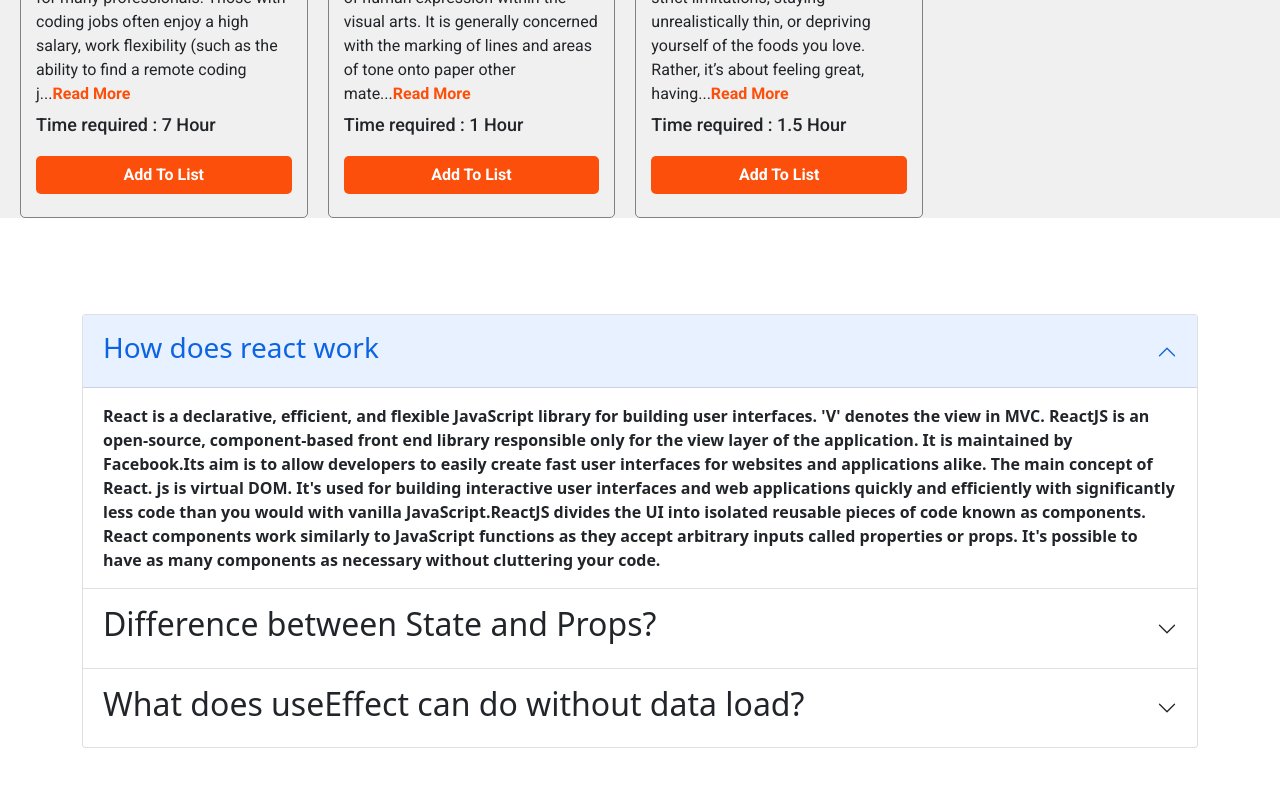
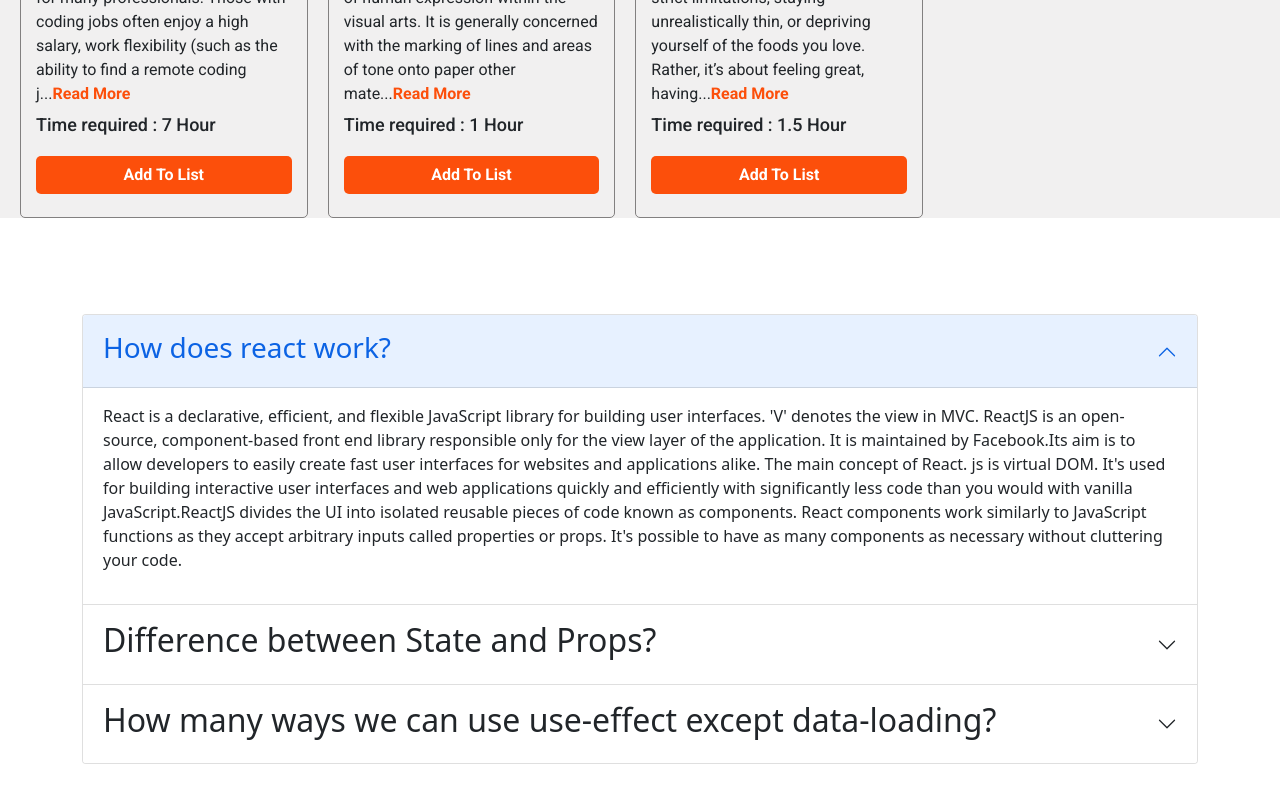
Before and after one commit to Nahid-Hasan-Sourav/day-to-day-routine-a-8, a React (Create React App) app: page / in a window 1280 px wide. Shown: the part 969-1769 px from the top of the page. Built offline with nearby package versions, Linux system fonts and the light colour scheme.

Commit message:
added some changes in quection

```diff
--- a/src/components/Questions/Question.js
+++ b/src/components/Questions/Question.js
@@ -8,12 +8,12 @@
   <div className="accordion-item">
     <h2 className="accordion-header" id="headingOne">
       <button className="accordion-button" type="button" data-bs-toggle="collapse" data-bs-target="#collapseOne" aria-expanded="true" aria-controls="collapseOne">
-       <h3>How does react work</h3>
+       <h3>How does react work?</h3>
       </button>
     </h2>
     <div id="collapseOne" className="accordion-collapse collapse show" aria-labelledby="headingOne" data-bs-parent="#accordionExample">
       <div className="accordion-body">
-        <strong>React is a declarative, efficient, and flexible JavaScript library for building user interfaces. 'V' denotes the view in MVC. ReactJS is an open-source, component-based front end library responsible only for the view layer of the application. It is maintained by Facebook.Its aim is to allow developers to easily create fast user interfaces for websites and applications alike. The main concept of React. js is virtual DOM. It's used for building interactive user interfaces and web applications quickly and efficiently with significantly less code than you would with vanilla JavaScript.ReactJS divides the UI into isolated reusable pieces of code known as components. React components work similarly to JavaScript functions as they accept arbitrary inputs called properties or props. It's possible to have as many components as necessary without cluttering your code.</strong>
+        <p>React is a declarative, efficient, and flexible JavaScript library for building user interfaces. 'V' denotes the view in MVC. ReactJS is an open-source, component-based front end library responsible only for the view layer of the application. It is maintained by Facebook.Its aim is to allow developers to easily create fast user interfaces for websites and applications alike. The main concept of React. js is virtual DOM. It's used for building interactive user interfaces and web applications quickly and efficiently with significantly less code than you would with vanilla JavaScript.ReactJS divides the UI into isolated reusable pieces of code known as components. React components work similarly to JavaScript functions as they accept arbitrary inputs called properties or props. It's possible to have as many components as necessary without cluttering your code.</p>
       </div>
     </div>
   </div>
@@ -25,20 +25,26 @@
     </h2>
     <div id="collapseTwo" className="accordion-collapse collapse" aria-labelledby="headingTwo" data-bs-parent="#accordionExample">
       <div className="accordion-body">
-        <strong> State is the local state of the component which cannot be accessed and modified outside of the component. It's equivalent to local variables in a function. Props, on the other hand, make components reusable by giving components the ability to receive data from their parent component in the form of props.</strong>
+        <p> State is the local state of the component which cannot be accessed and modified outside of the component. It's equivalent to local variables in a function. Props, on the other hand, make components reusable by giving components the ability to receive data from their parent component in the form of props.</p>
       </div>
     </div>
   </div>
   <div className="accordion-item">
     <h2 className="accordion-header" id="headingThree">
       <button className="accordion-button collapsed" type="button" data-bs-toggle="collapse" data-bs-target="#collapseThree" aria-expanded="false" aria-controls="collapseThree">
-       <h2>What does useEffect can do without data load?</h2>
+       <h2>How many ways we can  use use-effect except data-loading?</h2>
       </button>
     </h2>
     <div id="collapseThree" className="accordion-collapse collapse" aria-labelledby="headingThree" data-bs-parent="#accordionExample">
       <div className="accordion-body">
-        <strong>It can Perform asynchronous actions and It's can render comonents, when it's needs.We can use unpredictable timing functions like setTimeout or setInterval.We can consider side-effect by setting up a timer. the useEffect() is used for causing side effects in functional components and it is also capable for handling life-cycle methods of class based components into functional component.
- </strong>
+        <p>The useEffect Hook allows you to perform side effects in your components. Some examples of side effects are: fetching data, directly updating the DOM, and timers. useEffect accepts two arguments. The second argument is optional.By using this Hook, you tell React that your component needs to do something after render. React will remember the function you passed (we'll refer to it as our “effect”), and call it later after performing the DOM updates.
+        useEffect use cases
+        Running once on mount: fetch API data.
+        Running on state change: validating input field.
+        Running on state change: live filtering.
+        Running on state change: trigger animation on new array value.
+        Running on props change: update paragraph list on fetched API data update.</p>
+
       </div>
     </div>
   </div>
```
